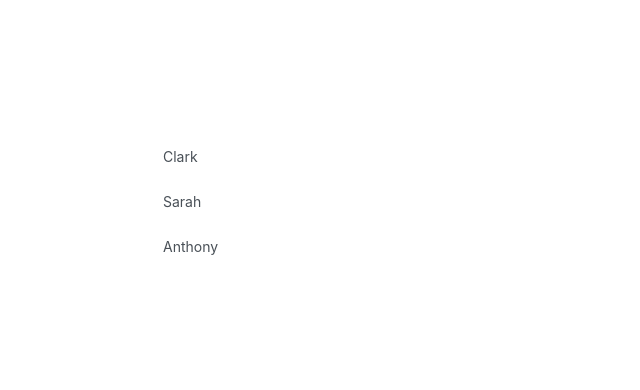
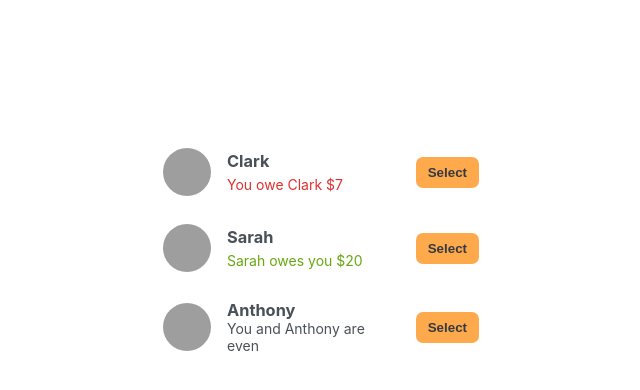
Before and after one commit to mahmudurmahid/bill-splitter-react, a React (Create React App) app in the folder bill-splitter-app/: page / in a window 1280 px wide. Shown: the top 390 px of the page, without its empty margins (79-719 px from the left). Built offline with nearby package versions, Linux system fonts and the light colour scheme; grey boxes are pictures that could not be loaded.

Commit message:
friend component with image, name, and balance shown on sidebar

```diff
--- a/bill-splitter-app/src/App.js
+++ b/bill-splitter-app/src/App.js
@@ -35,8 +35,31 @@
   return (
     <ul>
       {friends.map((friend) => (
-        <li>{friend.name}</li>
+        <Friend friend={friend} key={friend.id} />
       ))}
     </ul>
   );
 }
+
+function Friend({ friend }) {
+  return (
+    <li>
+      <img src={friend.image} alt={friend.name}></img>
+      <h3>{friend.name}</h3>
+
+      {friend.balance < 0 && (
+        <p className="red">
+          You owe {friend.name} ${Math.abs(friend.balance)}
+        </p>
+      )}
+      {friend.balance > 0 && (
+        <p className="green">
+          {friend.name} owes you ${Math.abs(friend.balance)}
+        </p>
+      )}
+      {friend.balance === 0 && <p>You and {friend.name} are even</p>}
+
+      <button className="button">Select</button>
+    </li>
+  );
+}
```
